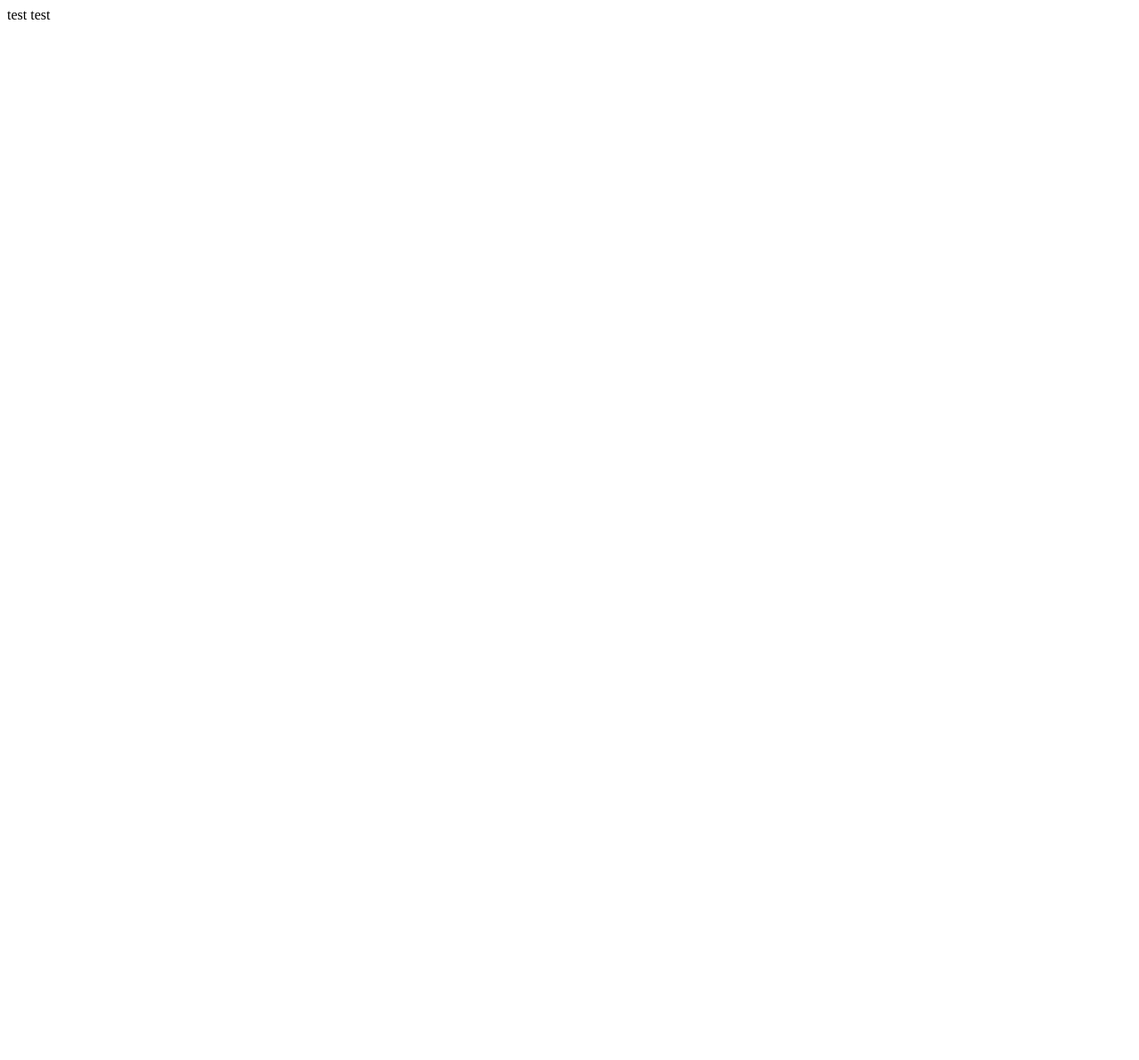
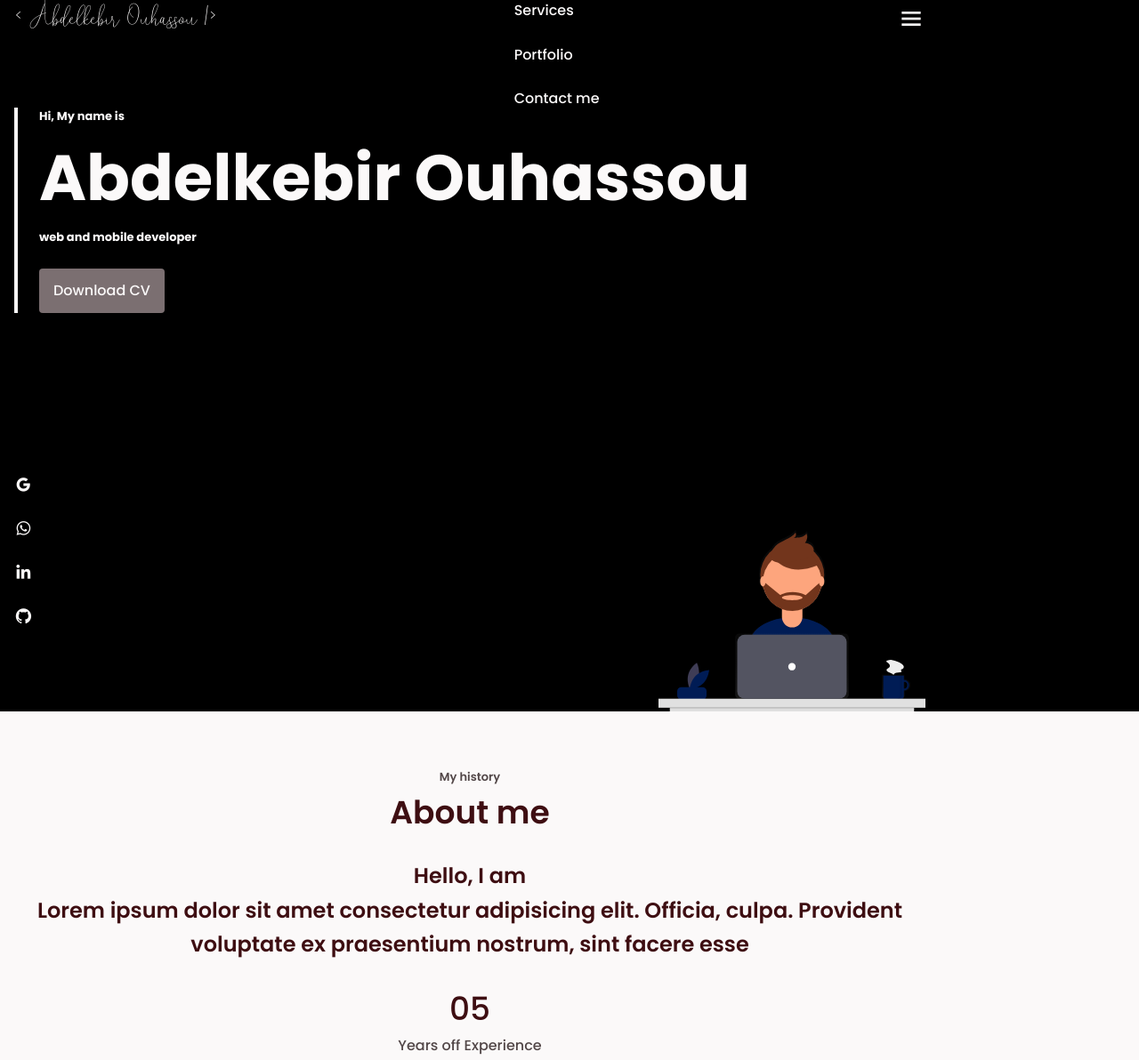
Before and after one commit to abdelkebir7Y/potfolio-website, a plain HTML site: page index.html in a window 1280 px wide. Shown: the top 1192 px of the page at 89% size. Before the commit the page ends 800 px from the top, so only its background shows below. Drawn offline with nearby package versions, Linux system fonts and the light colour scheme.

Commit message:
navigation bar && about section => mobile

```diff
--- /dev/null
+++ b/assets/css/style.css
@@ -0,0 +1,370 @@
+/*===== FONTS =====*/
+@import url("https://fonts.googleapis.com/css2?family=Poppins:wght@400;500;600;700&display=swap");
+@font-face {
+    font-family: Reading;
+    src: url(../font/ReadingRegular.ttf);
+  }
+/*===== VARIABLES CSS =====*/
+:root{
+  --header-height: 3rem;
+
+  /*===== Colors =====*/
+  --first-color: #3E0E12;
+  --first-color-dark: #2F0A0D;
+  --text-color: #524748;
+  --first-color-light: #7B6F71;
+  --first-color-lighten: #FBF9F9;
+
+  /*===== Font and typography =====*/
+  --body-font: 'Poppins', sans-serif;
+  --biggest-font-size: 2.5rem;
+  --h1-font-size: 1.5rem;
+  --h2-font-size: 1.25rem;
+  --h3-font-size: 1.125rem;
+  --normal-font-size: .938rem;
+  --small-font-size: .813rem;
+  --smaller-font-size: .75rem;
+
+  /*===== Font weight =====*/
+  --font-medium: 500;
+  --font-semi-bold: 600;
+  --font-bold: 700;
+
+  /*===== Margenes =====*/
+  --mb-1: .5rem;
+  --mb-2: 1rem;
+  --mb-3: 1.5rem;
+  --mb-4: 2rem;
+  --mb-5: 2.5rem;
+  --mb-6: 3rem;
+
+  /*===== z index =====*/
+  --z-normal: 1;
+  --z-tooltip: 10;
+  --z-fixed: 100;
+}
+
+@media screen and (min-width: 768px){
+  :root{
+    --biggest-font-size: 4.5rem;
+    --h1-font-size: 2.25rem;
+    --h2-font-size: 1.5rem;
+    --h3-font-size: 1.25rem;
+    --normal-font-size: 1rem;
+    --small-font-size: .875rem;
+    --smaller-font-size: .813rem;
+  }
+}
+
+/*===== BASE =====*/
+*,::before,::after{
+  box-sizing: border-box;
+}
+
+html{
+  scroll-behavior: smooth;
+}
+
+body{
+  margin: var(--header-height) 0 0 0;
+  font-family: var(--body-font);
+  font-size: var(--normal-font-size);
+  font-weight: var(--font-medium);
+  background-color: var(--first-color-lighten);
+  color: var(--text-color);
+  line-height: 1.6;
+}
+
+h1,h2,h3,ul,p{
+  margin: 0;
+}
+
+h2,h3{
+  font-weight: var(--font-semi-bold);
+}
+
+ul{
+  padding: 0;
+  list-style: none;
+}
+
+a{
+  text-decoration: none;
+}
+
+img{
+  max-width: 100%;
+  height: auto;
+  display: block;
+}
+
+/*===== CLASS CSS =====*/
+
+.section {
+    padding: 4rem 0 2rem;
+}
+
+.section-title, .section-subtitle {
+    text-align: center;
+}
+
+.section-title {
+    font-size: var(--h1-font-size);
+    color: var(--first-color);
+    margin-bottom: var(--mb-3);
+}
+
+.section-subtitle {
+    display: block;
+    font-size: var(--smaller-font-size);
+    font-weight: var(--font-semi-bold);
+}
+
+
+/*===== LAYOUT =====*/
+
+.bd-container {
+    max-width: 1024px;
+    width: calc(100% - 2rem);
+    margin-left: var(--mb-2);
+    margin-right: var(--mb-2);
+}
+
+.bd-grid {
+    display: grid;
+    gap: 1.5rem;
+}
+
+.l-header {
+    width: 100%;
+    position: fixed;
+    top: 0px;
+    left: 0px;
+    z-index: var(--z-fixed);
+    background-color: #000;
+}
+
+.nav{
+    height: var(--header-height);
+    display: flex;
+    justify-content: space-between;
+    align-items: center;
+}
+
+@media screen and (max-width: 768px){
+    .nav__menu {
+        position: fixed;
+        top: -100%;
+        left: 0px;
+        width: 100%;
+        padding-top: 1.5rem;
+        text-align: center;
+        background-color: #000;
+        transition: 1s;
+        box-shadow: 0 2px 4px rgba(0,0,0,0.1);
+        border-radius: 0px 0px 1rem 1rem;
+    }
+}
+
+.nav__item {
+    margin-bottom: var(--mb-3);
+}
+
+.nav__link{
+    color : var(--first-color-lighten);
+    transition: 0.3s;
+}
+
+.nav__link:hover {
+    color: var(--first-color-lighten);
+}
+
+.nav__logo, .nav__toggle{
+    color: var(--first-color-lighten)
+}
+
+.nav__logo {
+    font-family: Reading;
+    font-size: 2.3rem;
+}
+
+.nav__toggle {
+    font-size: 2rem;
+    cursor: pointer;
+}
+
+/*===== SHOW MENU =====*/
+.show-menu {
+    top: var(--header-height);
+}
+
+/*===== ACTIVE LINK =====*/
+
+.aclive-link {
+  position: relative;
+}
+.aclive-link::after {
+  content: '';
+  position: absolute;
+  bottom: -0.7rem;
+  left: 0px;
+  width: 65%;
+  height: 3px;
+  background-color: var(--first-color-light);
+}
+
+/*===== CHANGE BACKGOUND HEADER =====*/
+
+.scroll-header{
+  background-color: var(--first-color-lighten);
+  box-shadow: 0 2px 4px rgba(0,0,0,0.1);
+}
+
+.scroll-header .nav__logo , .scroll-header .nav__link , .scroll-header .nav__toggle {
+  color: var(--first-color-dark);
+}
+
+.scroll-header .nav__menu{
+  background-color: var(--first-color-lighten);
+}
+
+/*===== SCROLL TOP =====*/
+
+.scrolltop {
+  position: fixed;
+  right: 1rem;
+  bottom: -25%;
+  display: flex;
+  justify-content: center;
+  align-items: center;
+  padding: 0.5rem;
+  background-color: rgba(123, 111, 113, 0.7);
+  border-radius: 0.5rem;
+  z-index: var(--z-tooltip);
+  transition: 0.4s;
+  visibility: hidden;
+}
+
+.scrolltop:hover {
+  background-color: var(--first-color);
+}
+
+.scrolltop__icon{
+  font-size: 2rem;
+  color: var(--first-color-lighten);
+}
+
+.show-scroll {
+  visibility: visible;
+  bottom: 1rem;
+}
+
+
+
+/*===== HOME =====*/
+
+.home {
+  background-color: #000;
+  overflow: hidden;
+}
+
+.home__container{
+  position: relative;
+  height: calc(100vh - var(--header-height));
+  grid-template-rows: repeat(2,max-content);
+  align-content: space-around;
+  row-gap: 2rem;
+}
+
+.home__data {
+  border-left: 4px solid var(--first-color-lighten);
+  color: var(--first-color-lighten);
+  padding-left: 1.5rem;
+  z-index: var(--z-tooltip);
+}
+
+.home__name{
+  font-size: var(--biggest-font-size);
+}
+
+.home__greeting, .home__profession{
+  display: block;
+  font-weight: var(--font-bold);
+}
+
+.home__greeting{
+  font-size: 0.813rem;
+}
+
+.home__profession{
+  font-size: 0.813rem;
+  margin-bottom: var(--mb-3);
+}
+
+.home__image{
+  position: absolute;
+  right: 0px;
+  bottom: 0px;
+}
+
+ .home__image img {
+  width: 300px;
+}
+
+.home__social {
+  display: flex;
+  flex-direction: column;
+}
+
+.home__social-icon {
+  width: max-content;
+  font-size: 1.3rem;
+  margin-bottom: var(--mb-2);
+  color: var(--first-color-lighten);
+}
+
+.home__social-icon:hover {
+  color: var(--first-color-light);
+}
+
+.button {
+  display: inline-block;
+  background-color: var(--first-color);
+  color: var(--first-color-lighten);
+  padding: 0.75rem 1rem;
+  border-radius: 0.25rem;
+  transition: 0.3s;
+}
+
+.button:hover{
+  background-color: var(--first-color-dark);
+}
+
+.button-light {
+  background-color: var(--first-color-light);
+}
+
+/*===== ABOUT =====*/
+
+
+.about__data{
+  text-align: center;
+}
+
+.about__description span {
+  font-size: var(--h2-font-size);
+  font-weight: var(--font-semi-bold);
+  color: var(--first-color);
+}
+
+.about__number {
+  font-size: var(--h1-font-size);
+  color: var(--first-color);
+  display: block;
+}
+
+.about__image{
+  justify-self: center;
+  width: 220px;
+  border-radius: 0.5rem;
+}
--- /dev/null
+++ b/assets/js/script.js
@@ -0,0 +1,70 @@
+/*===== SHOW MENU =====*/
+
+const showMenu = (toggeleId , navId) => {
+    const toggle = document.getElementById(toggeleId);
+    const nav = document.getElementById(navId);
+
+    if(toggle && nav) {
+        toggle.addEventListener('click', ()=> {
+            nav.classList.toggle('show-menu');
+        })
+    }
+}
+
+showMenu('nav-toggle' , 'nav-menu');
+
+/*===== HIDE MENU =====*/
+
+const navLink = document.querySelectorAll('.nav__link');
+function linkAction(){
+    const navMenu = document.getElementById('nav-menu');
+    navMenu.classList.remove('show-menu');
+}
+
+navLink.forEach( item => item.addEventListener('click', linkAction));
+
+
+/*===== SCROLL SECTIONS ACTIVE LINK =====*/
+
+const sections = document.querySelectorAll('section[id]');
+
+function scrollActive(){
+    const scrollY = window.pageYOffset;
+
+    sections.forEach(current =>{
+        const sectionHeight = current.offsetHeight;
+        const sectionTop = current.offsetTop - 50;
+        const sectionId = current.getAttribute('id');
+
+        if(scrollY > sectionTop && scrollY <= sectionTop + sectionHeight)
+            document.querySelector(`.nav__menu a[href*=${sectionId}]`).classList.add('aclive-link');
+        else
+            document.querySelector(`.nav__menu a[href*=${sectionId}]`).classList.remove('aclive-link');
+    })
+}
+
+window.addEventListener('scroll', scrollActive);
+
+/*===== CHANGE BACKGROUND HEADER =====*/
+
+function scrollHeader() {
+    const header = document.getElementById('header');
+    if(this.scrollY >=200)
+        header.classList.add('scroll-header');
+    else
+        header.classList.remove('scroll-header');
+}
+
+window.addEventListener('scroll' , scrollHeader);
+
+/*===== SHOW SCROLL TOP =====*/
+
+function scrollTop() {
+    const scrolTop = document.getElementById('scrolltop');
+    if(this.scrollY >=560)
+        scrolTop.classList.add('show-scroll');
+    else
+        scrolTop.classList.remove('show-scroll');
+}
+
+window.addEventListener('scroll' , scrollTop);
--- a/index.html
+++ b/index.html
@@ -1 +1,89 @@
-test test
+<!DOCTYPE html>
+<html lang="en">
+<head>
+    <meta charset="UTF-8">
+    <meta name="viewport" content="width=device-width, initial-scale=1.0">
+    <title>Abdelkebir OUHASSOU</title>
+    <link rel="shortcut icon" type="image/x-icon" href="assets/img/websiteIcon.png" />
+    <link href='https://unpkg.com/boxicons@2.0.7/css/boxicons.min.css' rel='stylesheet'>
+    <link rel="stylesheet" href="assets/css/style.css">
+</head>
+<body>
+    <!-- scroll topp |^| -->
+    <a href="#" class="scrolltop" id="scrolltop">
+        <i class='bx bx-chevron-up scrolltop__icon'></i>
+    </a>
+
+    <!-- header / navigation bar -->
+    <header class="l-header" id="header">
+        <nav class="nav bd-container">
+            <a href="#" class="nav__logo">&#60 Abdelkebir Ouhassou /&#62</a>
+
+            <div class="nav__menu" id="nav-menu">
+                <ul class="nav__list">
+                    <li class="nav__item"><a href="#home" class="nav__link aclive-link">Home</a></li>
+                    <li class="nav__item"><a href="#about" class="nav__link">About</a></li>
+                    <li class="nav__item"><a href="#services" class="nav__link">Services</a></li>
+                    <li class="nav__item"><a href="#portfolio" class="nav__link">Portfolio</a></li>
+                    <li class="nav__item"><a href="#contact" class="nav__link">Contact me</a></li>
+                </ul>
+            </div>
+            <div class="nav__toggle" id="nav-toggle">
+                <i class='bx bx-menu'></i>
+            </div>
+        </nav>
+    </header>
+    <main class="l-main">
+        <!-- HOME -->
+        <section class="home" id="home">
+            <div class="home__container bd-container bd-grid">
+                <div class="home__data">
+                    <span class="home__greeting">Hi, My name is</span>
+                    <h1 class="home__name">Abdelkebir Ouhassou</h1>
+                    <span class="home__profession">web and mobile developer</span>
+                    <a download href="assets/pdf/Cv.pdf" class="button button-light">Download CV</a>
+                </div>
+                <div class="home__social">
+                    <a href="mailto:abdouhassou92@gmail.com" class="home__social-icon" target="_blank"><i class='bx bxl-google'></i></a>
+                    <a href="https://wa.me/+21206097206" class="home__social-icon" target="_blank" ><i class='bx bxl-whatsapp'></i></a>
+                    <a href="https://www.linkedin.com/in/abdelkebir-ouhassou-49a8911aa/" class="home__social-icon" target="_blank"><i class='bx bxl-linkedin'></i></a>
+                    <a href="https://github.com/abdelkebir7Y" class="home__social-icon" target="_blank"><i class='bx bxl-github'></i></a>
+                </div>
+                <div class="home__image">
+                    <img src="assets/img/home.svg" >
+                </div>
+            </div>
+        </section>
+        <!-- ABOUT  -->
+        <section class="section about bd-container" id="about">
+            <span class="section-subtitle">My history</span>
+            <h2 class="section-title">About me</h2>
+
+            <div class="about__container bd-grid">
+                <div class="about__data bd-grid">
+                    <p class="about__description"><span>Hello, I am <br>Lorem ipsum dolor sit amet consectetur adipisicing elit. Officia, culpa. Provident voluptate ex praesentium nostrum, sint facere esse</span></p>
+                    <div>
+                        <span class="about__number">05</span>
+                        <span class="about__achievement">Years off Experience</span>
+                    </div>
+                    <div>
+                        <span class="about__number">27+</span>
+                        <span class="about__achievement">Projects completes</span>
+                    </div>
+                    <div>
+                        <span class="about__number">07</span>
+                        <span class="about__achievement">Best work awards</span>
+                    </div>
+                    <img src="assets/img/about.png" alt="" class="about__image">
+                </div>
+            </div>
+        </section>
+    </main>
+
+
+
+
+
+    <script src="assets/js/script.js"></script>
+</body>
+</html>
```
Also changed, not shown: assets/font/ReadingRegular.ttf (added), assets/img/about.png (added), assets/img/home.svg (added), assets/img/websiteIcon.png (added), 1 other file.
